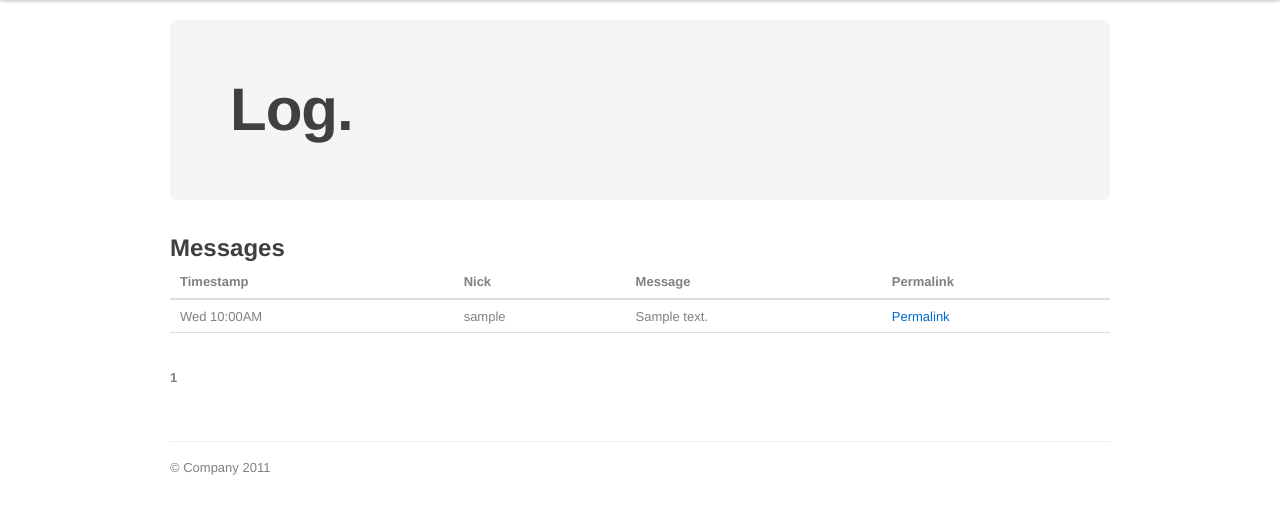
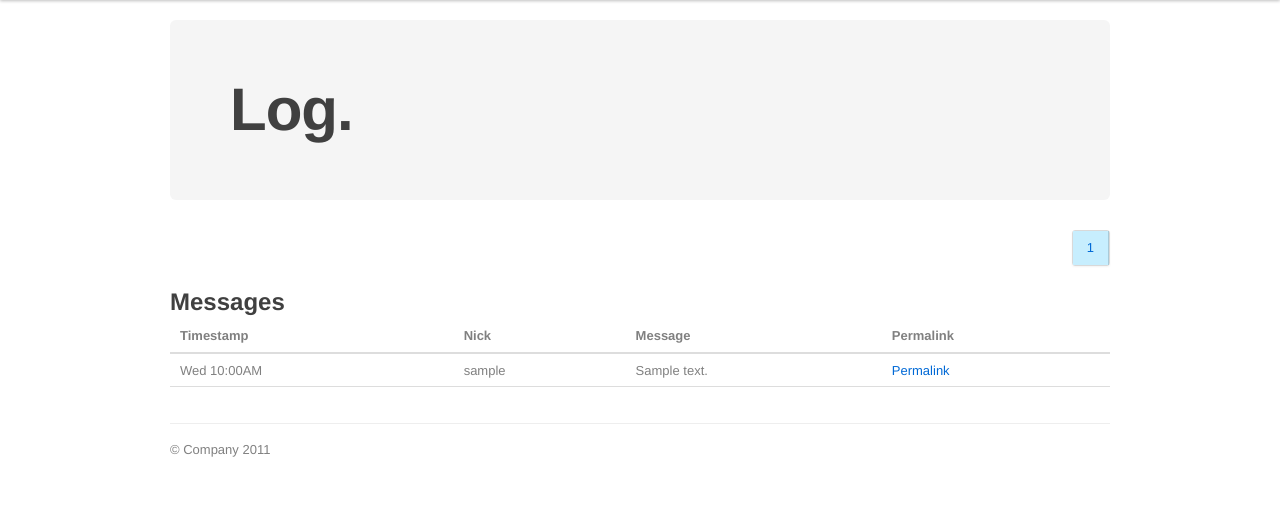
Before and after one commit to doobeh/scudbot, a Flask app: page /channel/1/ in a window 1280 px wide. Shown: the part 40-554 px from the top of the page. Run offline with Flask 2, Linux system fonts and the light colour scheme; tables that the repository leaves empty hold one stand-in row (values such as "Sample post"); style sheets or scripts are compiled from the project's sources; some libraries are stand-ins or nearby versions.

Commit message:
Styled Pagination, moved to top right.

```diff
--- a/static/less/patterns.less
+++ b/static/less/patterns.less
@@ -526,7 +526,7 @@ input[type=submit].btn {
   height: @baseline * 2;
   margin: @baseline 0;
   ul {
-    float: left;
+    float: right;
     margin: 0;
     border: 1px solid #ddd;
     border: 1px solid rgba(0,0,0,.15);
--- a/templates/_helpers.html
+++ b/templates/_helpers.html
@@ -1,20 +1,23 @@
 {% macro render_pagination(pagination) %}
-  <div class=pagination>
+  <div class="pagination">
+      <ul>
   {%- for page in pagination.iter_pages() %}
     {% if page %}
+
       {% if page != pagination.page %}
-        <a href="{{ url_for_other_page(page) }}">{{ page }}</a>
+        <li><a href="{{ url_for_other_page(page) }}">{{ page }}</a></li>
       {% else %}
-        <strong>{{ page }}</strong>
+        <li class="active"><a href="#">{{ page }}</a></li>
       {% endif %}
     {% else %}
-      <span class=ellipsis>…</span>
+      <li class="disabled"><a href="#">…</a></li>
     {% endif %}
   {%- endfor %}
   {% if pagination.has_next %}
-    <a href="{{ url_for_other_page(pagination.page + 1)
-      }}">Next &raquo;</a>
+    <li class="next"><a href="{{ url_for_other_page(pagination.page + 1)
+      }}">Next &raquo;</a></li>
   {% endif %}
+          </ul>
   </div>
 {% endmacro %}
 
--- a/templates/log.html
+++ b/templates/log.html
@@ -12,6 +12,12 @@
 {% endblock %}
 
 {% block content %}
+       {# Pagination #}
+        <div class="span16">
+      	    {{ render_pagination(pagination) }}
+      	</div>
+
+
       <!-- Show any logged messages -->
       <div class="row">
       	<div class="span16">
@@ -31,8 +37,6 @@
       			<p>There are currently no logged messages.</p>
       		{% endif %}
       	</div>
-      	<div class="span16">
-      		{{ render_pagination(pagination) }}
-      	</div>
+
       </div>
 {% endblock %}
```
Also changed, not shown: templates/urls.html (+7 -5 lines).
